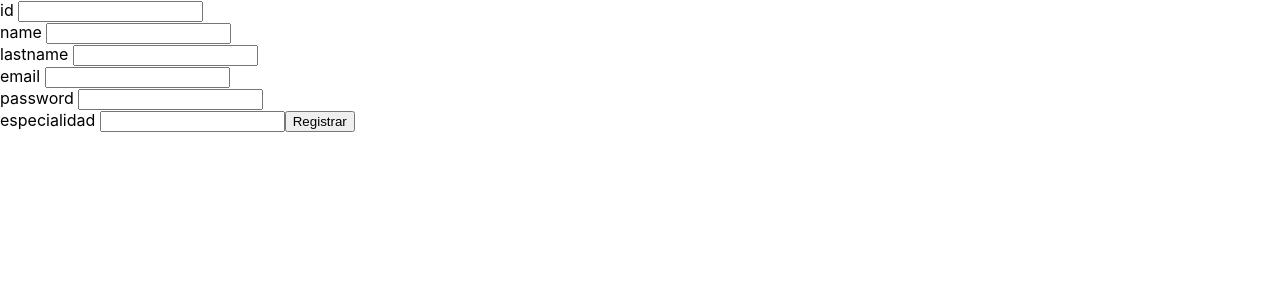
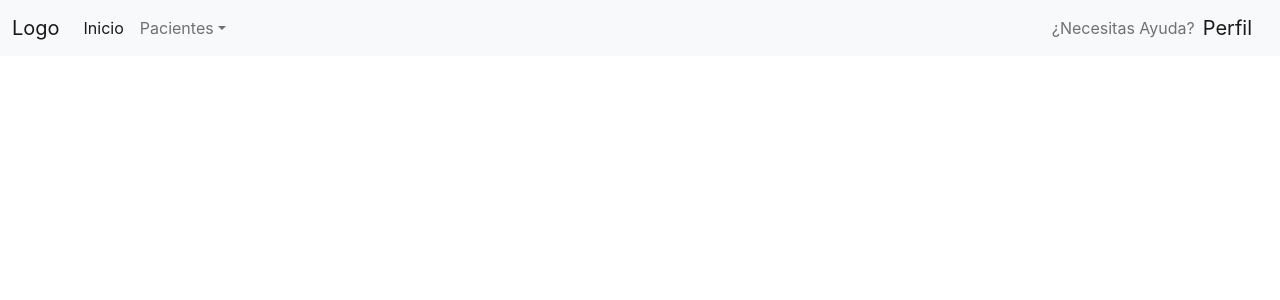
Before and after one commit to windstrike21/ingSoftwareII_ulima, a React (Create React App) app: page / in a window 1280 px wide. Shown: the top 300 px of the page. Built offline with nearby package versions, Linux system fonts and the light colour scheme.

Commit message:
bosquejo del header, no completado aun

```diff
--- a/package.json
+++ b/package.json
@@ -7,6 +7,7 @@
     "@testing-library/react": "^13.3.0",
     "@testing-library/user-event": "^13.5.0",
     "axios": "^0.27.2",
+    "bootstrap": "^5.2.0",
     "react": "^18.2.0",
     "react-dom": "^18.2.0",
     "react-router-dom": "^6.3.0",
--- a/src/index.js
+++ b/src/index.js
@@ -1,13 +1,15 @@
+import "../node_modules/bootstrap/dist/css/bootstrap.min.css"
 import React from 'react';
 import ReactDOM from 'react-dom/client';
 import './index.css';
 import App from './App';
 import reportWebVitals from './reportWebVitals';
+import Header from './main.components/header';
 
 const root = ReactDOM.createRoot(document.getElementById('root'));
 root.render(
   <React.StrictMode>
-    <App />
+    <Header />
   </React.StrictMode>
 );
 
--- /dev/null
+++ b/src/main.components/header.jsx
@@ -0,0 +1,49 @@
+const Header = () => {
+    return <div className="row navbar-light bg-light">
+        <div className="col-6">
+            <nav className="navbar navbar-expand-lg">
+                <div className="container-fluid">
+                    <a className="navbar-brand" href="#">Logo</a>
+                    <button className="navbar-toggler" type="button" data-bs-toggle="collapse" data-bs-target="#navbarNavDropdown" aria-controls="navbarNavDropdown" aria-expanded="false" aria-label="Toggle navigation">
+                        <span className="navbar-toggler-icon"></span>
+                    </button>
+                    <div className="collapse navbar-collapse" key="navbarNavDropdown">
+                        <ul className="navbar-nav">
+                            <li className="nav-item">
+                                <a className="nav-link active" aria-current="page" href="#">Inicio</a>
+                            </li>
+                            <li className="nav-item dropdown">
+                                <a className="nav-link dropdown-toggle" href="#" key="navbarDropdownMenuLink" role="button" data-bs-toggle="dropdown" aria-expanded="false">
+                                    Pacientes
+                                </a>
+                                <ul className="dropdown-menu" aria-labelledby="navbarDropdownMenuLink">
+                                    <li><a className="dropdown-item" href="#">Consultar</a></li>
+                                    <li><a className="dropdown-item" href="#">Historia clínica</a></li>
+                                    <li><a className="dropdown-item" href="#">Afiliados</a></li>
+                                </ul>
+                            </li>
+                        </ul>
+                    </div>
+                </div>
+            </nav>
+        </div>
+        <div className="col-6 d-flex justify-content-end">
+        <nav className="navbar navbar-expand-lg">
+                <div className="container-fluid">
+                    <button className="navbar-toggler" type="button" data-bs-toggle="collapse" data-bs-target="#navbarNavDropdown" aria-controls="navbarNavDropdown" aria-expanded="false" aria-label="Toggle navigation">
+                        <span className="navbar-toggler-icon"></span>
+                    </button>
+                    <div className="collapse navbar-collapse" key="navbarNavDropdown">
+                        <ul className="navbar-nav">
+                            <li className="nav-item">
+                                <a className="nav-link" href="#">¿Necesitas Ayuda?</a>
+                            </li>
+                            <a className="navbar-brand" href="#">Perfil</a>
+                        </ul>
+                    </div>
+                </div>
+            </nav>
+        </div>
+    </div>
+}
+export default Header;
```
Also changed, not shown: 1 other file (tests, documents, lock files or other folders).
